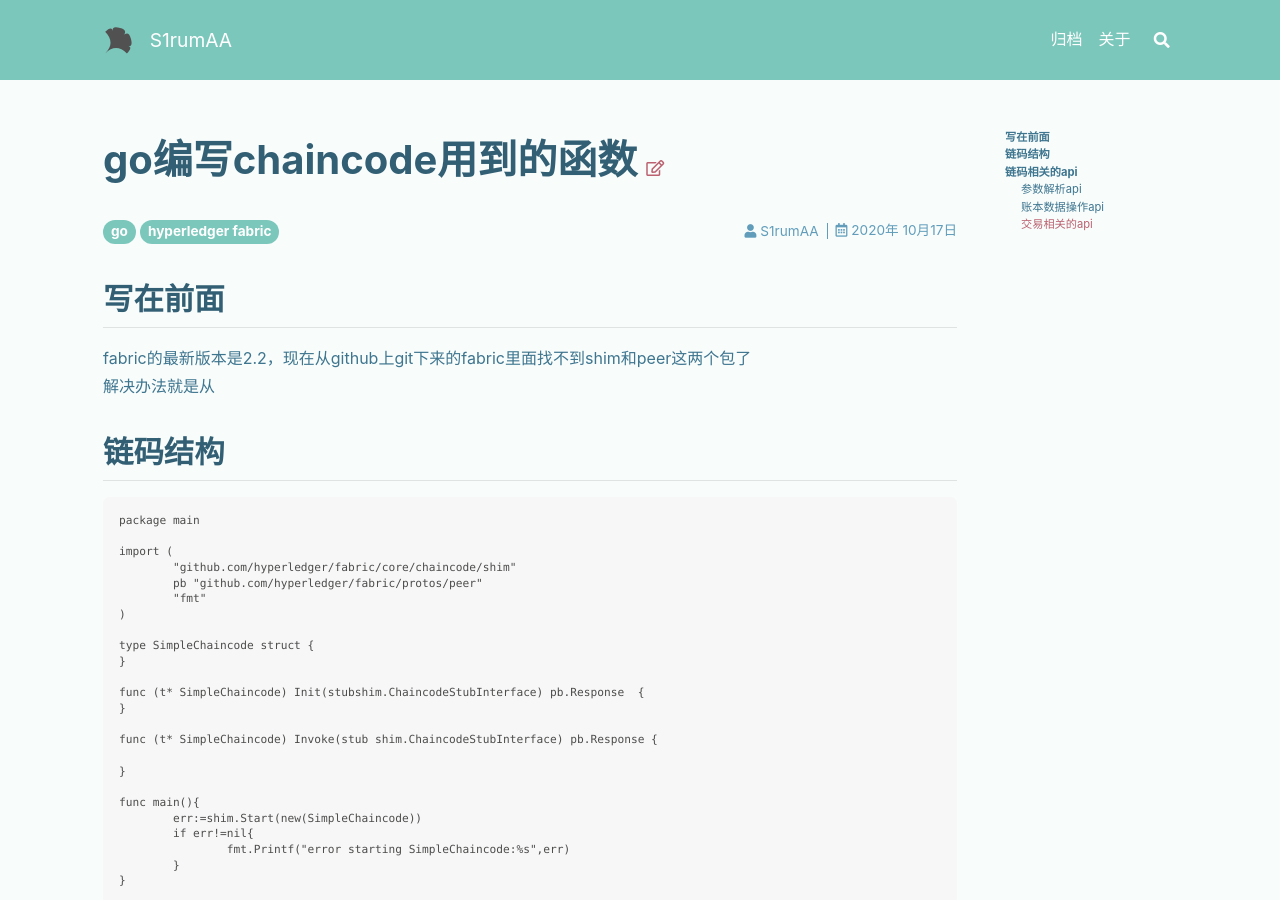
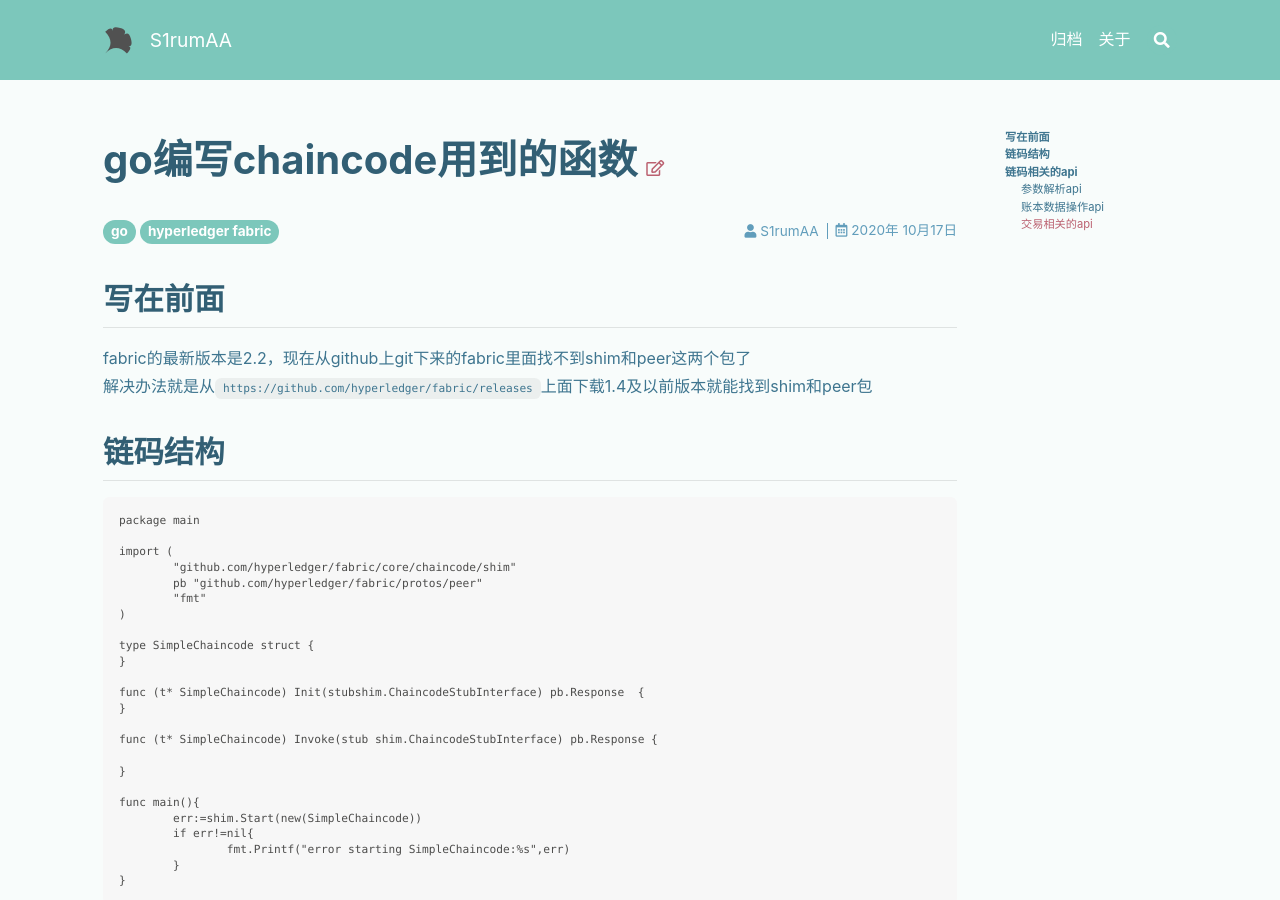
Before and after one commit to regrlomon/regrlomon.github.io, a Jekyll site: the page built from _posts/2020-10-17-chaincode常用函数.md, in a window 1280 px wide and 900 px high. Built offline with Jekyll 4.4.1, drawn with Linux system fonts in a browser that asks for light colours; nearby versions of some CDN libraries; part of the change alters nothing that is shown.

Commit message:
Update 2020-10-17-chaincode常用函数.md

````diff
--- a/_posts/2020-10-17-chaincode常用函数.md
+++ b/_posts/2020-10-17-chaincode常用函数.md
@@ -5,13 +5,7 @@ tag: ["go", "hyperledger fabric"]
 ---
 ## 写在前面
 fabric的最新版本是2.2，现在从github上git下来的fabric里面找不到shim和peer这两个包了
-解决办法就是从
-
-
-
-
-
-
+解决办法就是从`https://github.com/hyperledger/fabric/releases`上面下载1.4及以前版本就能找到shim和peer包
 ## 链码结构
 
 ```
````
